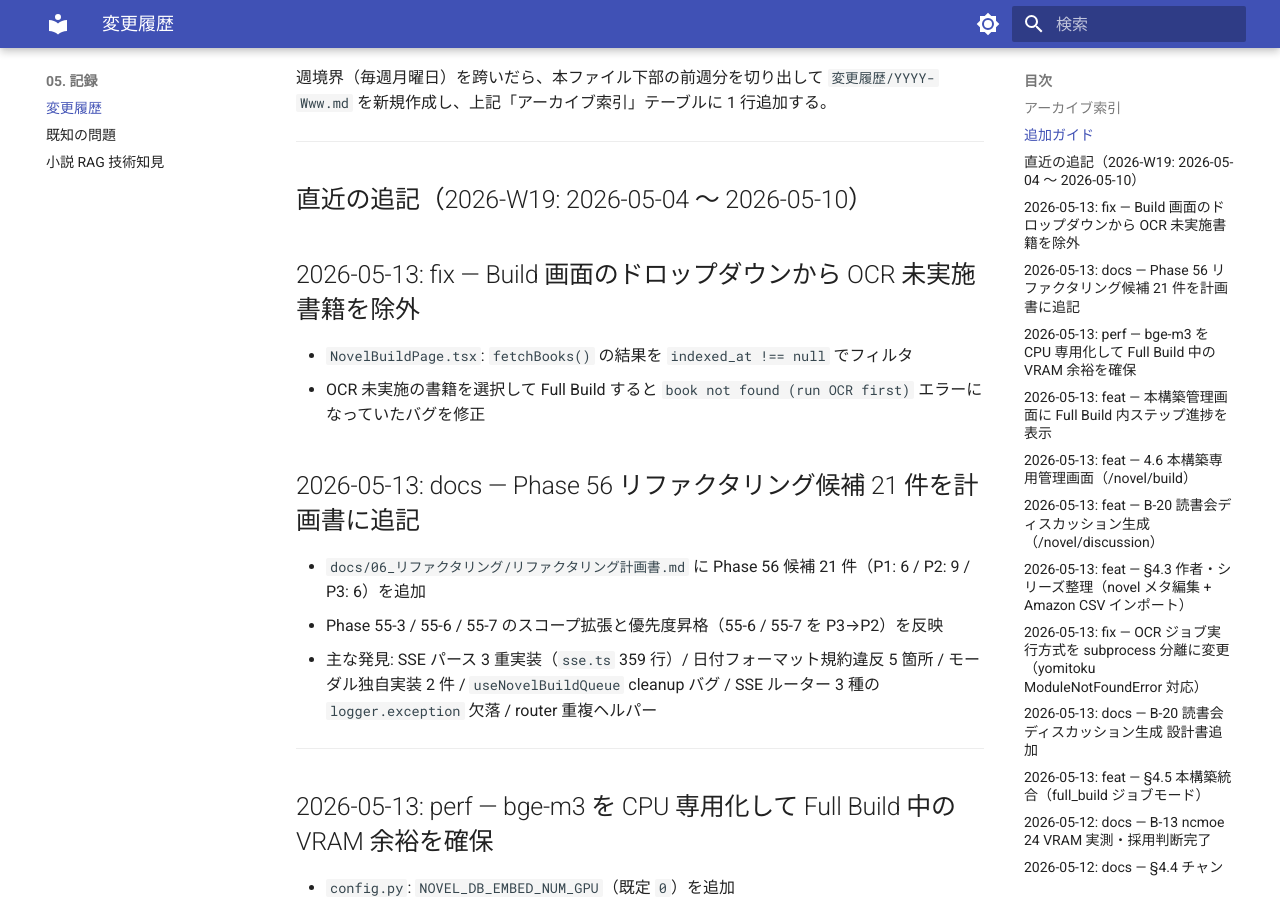
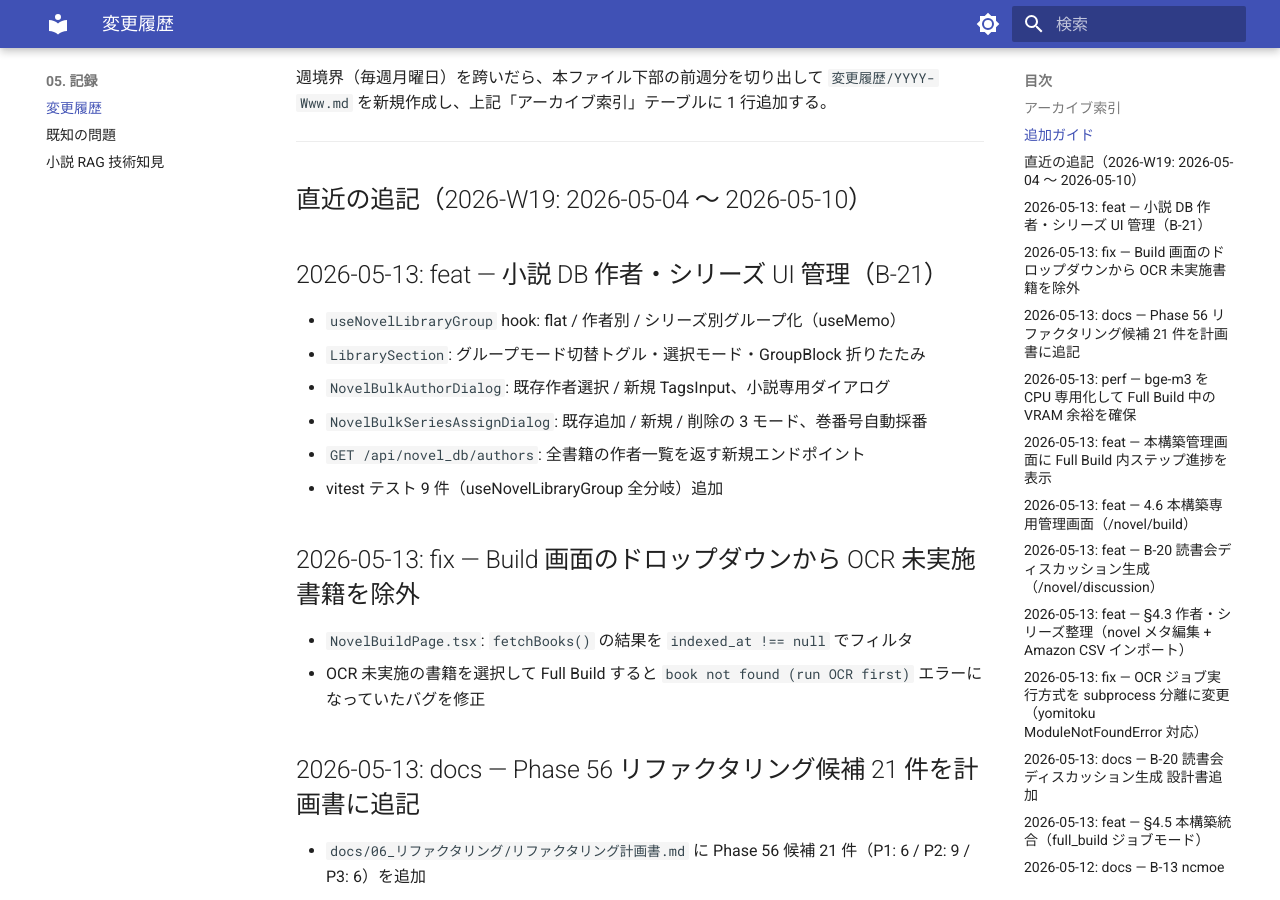
Before and after one commit to kkmmyr/Pic2PDF_Viewer, an MkDocs documentation site: the page built from docs/05_記録/変更履歴.md, in a window 1280 px wide and 900 px high, scrolled down 1090 px. Built offline with MkDocs 1.6.1 and Material for MkDocs 9.7.7, drawn with Linux system fonts in a browser that asks for light colours; some of the changed text lies outside the part shown.

Commit message:
docs: 変更履歴に B-21 エントリを追加
Co-Authored-By: Claude Sonnet 4.6 <noreply@anthropic.com>

```diff
--- a/docs/05_記録/変更履歴.md
+++ b/docs/05_記録/変更履歴.md
@@ -27,6 +27,15 @@
 ---
 
 ## 直近の追記（2026-W19: 2026-05-04 〜 2026-05-10）
+
+## 2026-05-13: feat — 小説 DB 作者・シリーズ UI 管理（B-21）
+
+- `useNovelLibraryGroup` hook: flat / 作者別 / シリーズ別グループ化（useMemo）
+- `LibrarySection`: グループモード切替トグル・選択モード・GroupBlock 折りたたみ
+- `NovelBulkAuthorDialog`: 既存作者選択 / 新規 TagsInput、小説専用ダイアログ
+- `NovelBulkSeriesAssignDialog`: 既存追加 / 新規 / 削除の 3 モード、巻番号自動採番
+- `GET /api/novel_db/authors`: 全書籍の作者一覧を返す新規エンドポイント
+- vitest テスト 9 件（useNovelLibraryGroup 全分岐）追加
 
 ## 2026-05-13: fix — Build 画面のドロップダウンから OCR 未実施書籍を除外
 
```
